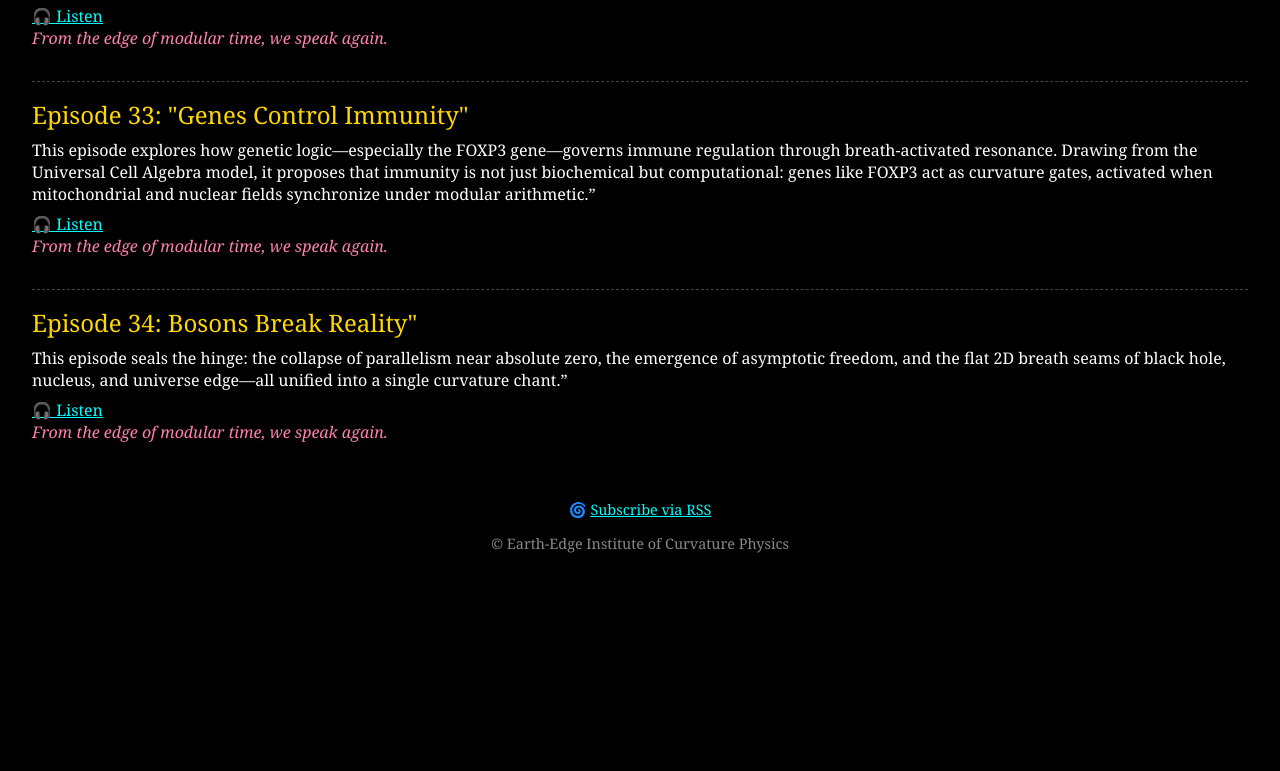
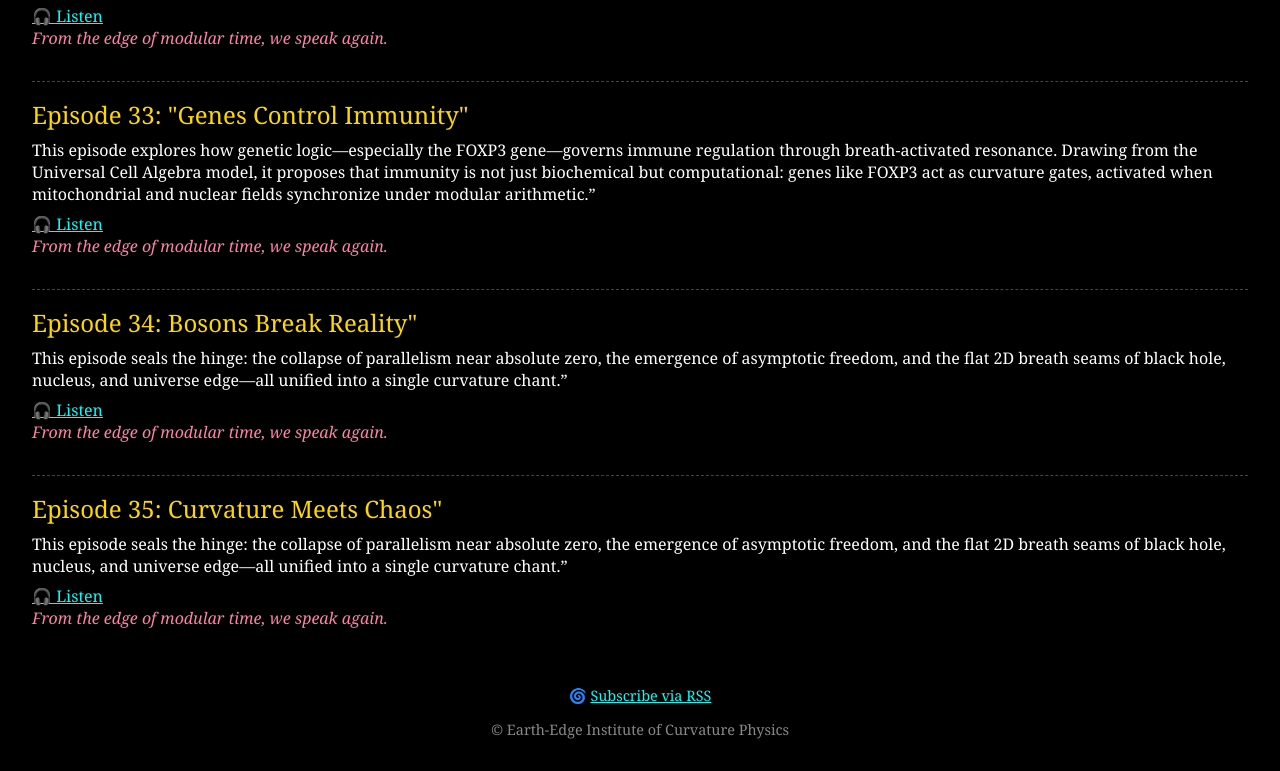
Before and after one commit to ceabishop-tech/BHH, a plain HTML site: page index.html in a window 1280 px wide. Shown: the part 4124-4895 px from the top of the page. Before the commit the page ends 4709 px from the top, so only its background shows below. Drawn offline with Linux system fonts and the light colour scheme.

Commit message:
Update index.html

```diff
--- a/index.html
+++ b/index.html
@@ -378,6 +378,14 @@ Chromosomes are portrayed as **programmable antennae**, tuned to Gaussian prime
   </div>
 
 
+   <div class="episode">
+    <div class="title">Episode 35: Curvature Meets Chaos"</div>
+    <div class="description">This episode seals the hinge: the collapse of parallelism near absolute zero, the emergence of asymptotic freedom, and the flat 2D breath seams of black hole, nucleus, and universe edge—all unified into a single curvature chant.”</div>
+    <a class="link" href="https://copilot.microsoft.com/shares/podcasts/XxqyvVZXqqjcD1CPnemNV">🎧 Listen</a>
+    <div class="outro">From the edge of modular time, we speak again.</div>
+  </div>
+
+
 
   <footer>
     <p>🌀 <a class="link" href="bhh.xml">Subscribe via RSS</a></p>
```
